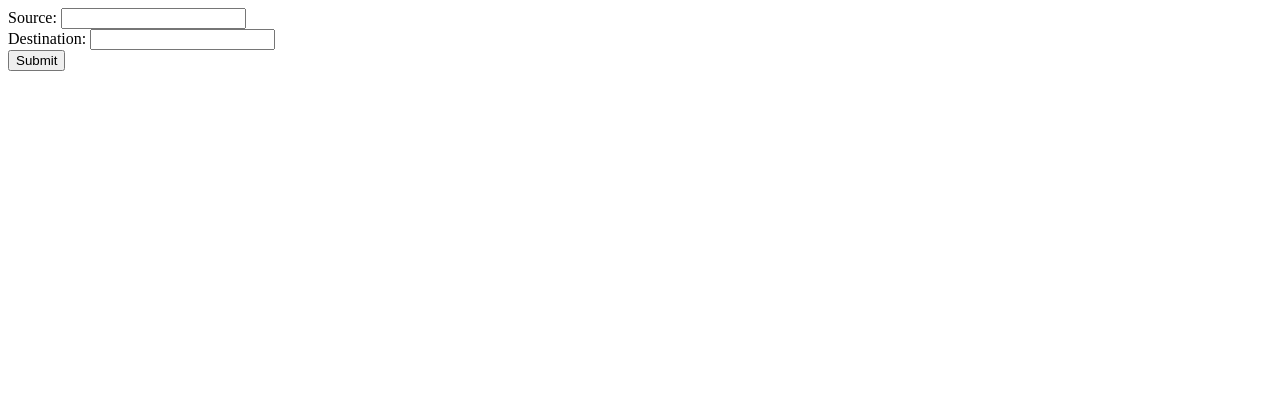
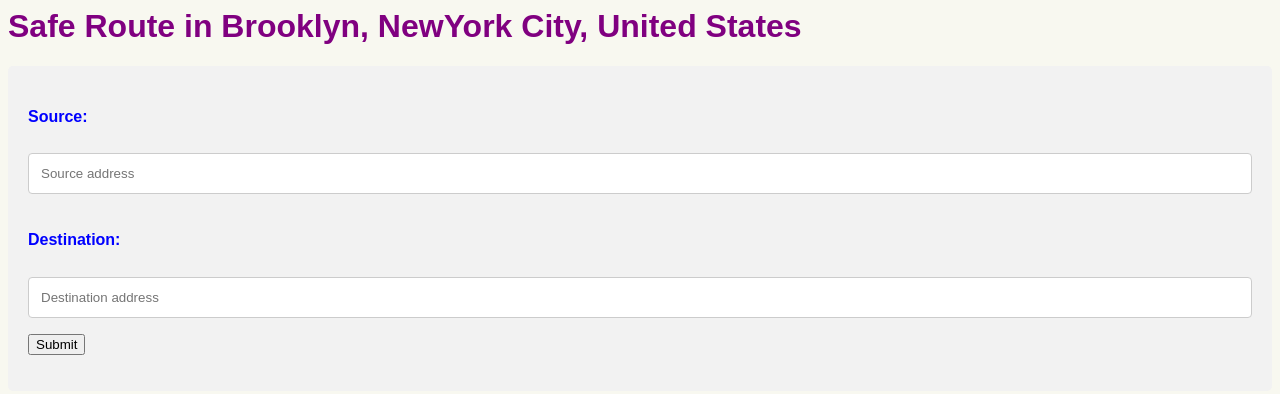
Before and after one commit to partha101/mysite, a Django app: page /maps/ in a window 1280 px wide. Shown: the top 394 px of the page. Run offline with Django 4.2, Linux system fonts and the light colour scheme; parts of the project's set-up code (start-up, migrations or seed data) failed here and were passed over.

Commit message:
Added css code.

```diff
--- a/maps/templates/maps/index.html
+++ b/maps/templates/maps/index.html
@@ -4,12 +4,41 @@
 <html lang="en-US">
   <head>
     <meta charset="utf-8" />
+    <style>
+body {font-family: Arial, Helvetica, sans-serif;}
+* {box-sizing: border-box;}
+
+input[type=text], select, textarea {
+  width: 100%;
+  padding: 12px;
+  border: 1px solid #ccc;
+  border-radius: 4px;
+  box-sizing: border-box;
+  margin-top: 6px;
+  margin-bottom: 16px;
+  resize: vertical;
+}
+.container {
+  border-radius: 5px;
+  background-color: #f2f2f2;
+  padding: 20px;
+}
+input[type=submit]:hover {
+  background-color: #45a049;
+}
+</style>
   </head>
-  <body>
+  <body bgcolor="#F8F8F">
+  <h1 style="color:purple;">Safe Route in Brooklyn, NewYork City, United States</h1>
+  <div class="container">
     <form action="{% url 'show' %}" method="post">
         {% csrf_token %}
-        Source: <input type="text" name="handle" value=""><br>
-        Destination: <input type="text" name="handle2" value=""><br>
+        <h4><label style="color:blue">Source:</label></h4>
+        <input type="text" name="handle" placeholder="Source address">
+
+        <h4><label style="color:blue">Destination:</label></h4>
+        <input type="text" name="handle2" placeholder="Destination address">
+
         <input type="submit" value="Submit">
         <span></span>
     </form>
@@ -18,5 +47,6 @@
         <span class="popuptext" id="myPopup">Not a valid location</span>
     </div>
     {% endif %}
+  </div>
   </body>
 </html>
```
